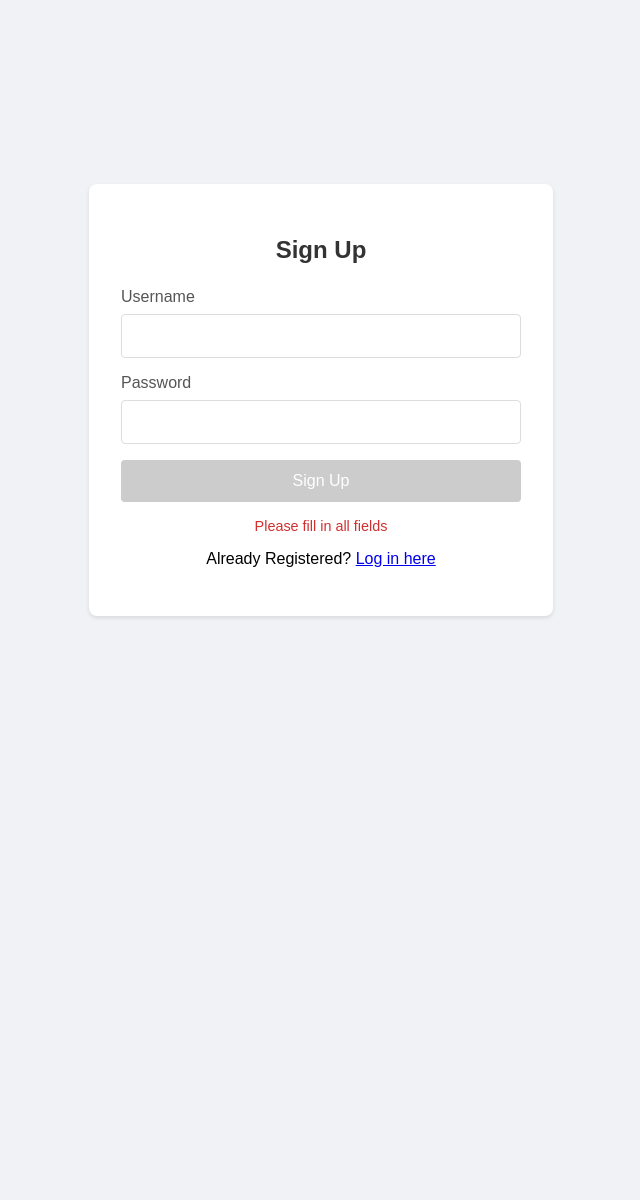
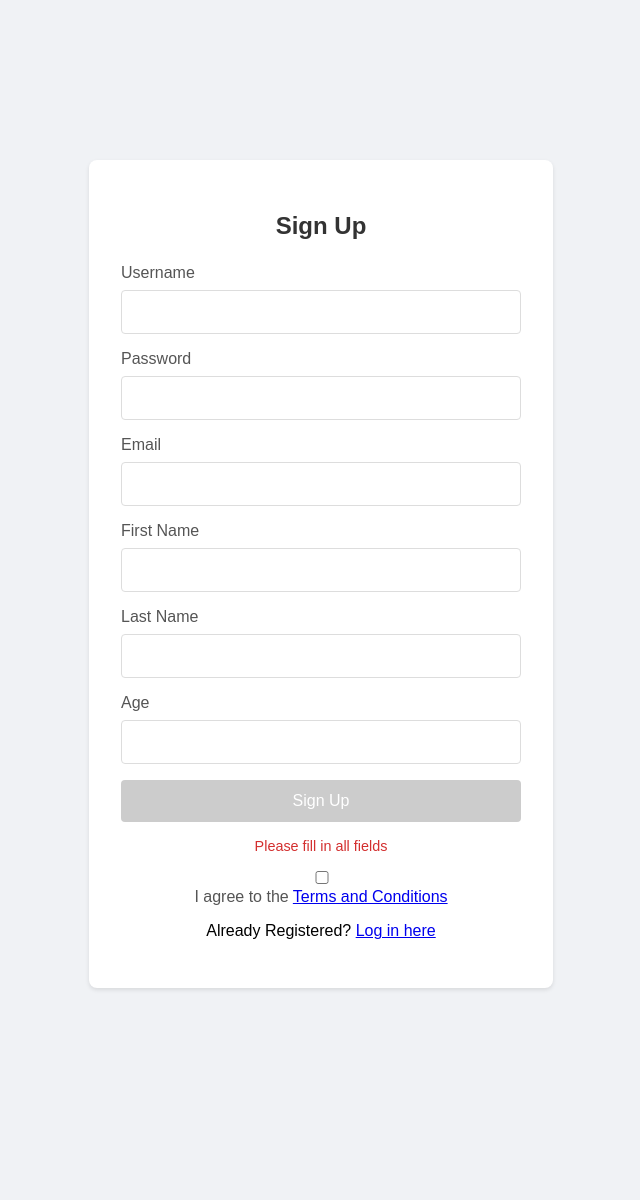
Before and after one commit to CTL342/microsoft-sql-database, a Flask app: page /signup.html in a window 1280 px wide. Shown: the whole page, without its empty margins (319-959 px from the left). Before the commit the page ends 618 px from the top, so only its background shows below. Run offline with Flask 3, Linux system fonts and the light colour scheme.

Commit message:
Login Feature Corrected
Fixed sign up error where database kept stating that the email column did not exist. As a result, a modification was made to the app.py to dynamically resolve the issue. If not stated previously, additional information is asked and collected from the user such as email, name, age, etc. Terms and conditions was also added as a temporary placeholder.

```diff
--- a/app.py
+++ b/app.py
@@ -1,13 +1,35 @@
 from flask import Flask, request, jsonify, render_template, send_from_directory
 from flask_cors import CORS
 import sqlite3
+import os
 
 app = Flask(__name__)
 CORS(app)
 
-con = sqlite3.connect("SSD.db", check_same_thread=False)
-cur = con.cursor()
-cur.execute("CREATE TABLE IF NOT EXISTS users(username TEXT PRIMARY KEY, password TEXT)")
+def get_db_connection():
+    conn = sqlite3.connect("SSD.db", check_same_thread=False)
+    conn.row_factory = sqlite3.Row
+    return conn
+
+def init_user_db():
+    conn = get_db_connection()
+    cur = conn.cursor()
+    cur.execute("DROP TABLE IF EXISTS users")
+    cur.execute("""
+        CREATE TABLE users (
+            username TEXT PRIMARY KEY,
+            password TEXT,
+            email TEXT,
+            firstName TEXT,
+            lastName TEXT,
+            age INTEGER
+        )
+    """)
+    conn.commit()
+    conn.close()
+
+if not os.path.exists("SSD.db") or os.path.getsize("SSD.db") == 0:
+    init_user_db()
 
 @app.route("/api/login", methods=['POST'])
 def login():
@@ -23,9 +45,11 @@ def login():
         if not username or not password:
             return jsonify({'message': 'Missing username or password'}), 400
 
-        # Query the database for the user
+        conn = get_db_connection()
+        cur = conn.cursor()
         cur.execute("SELECT password FROM users WHERE username = ?", (username,))
         stored_password = cur.fetchone()
+        conn.close()
 
         if stored_password and stored_password[0] == password:
             return jsonify({
@@ -40,6 +64,7 @@ def login():
 
 @app.route("/api/signup", methods=['POST'])
 def signup():
+    conn = get_db_connection()
     try:
         print('Received signup request:', request.get_json())
         data = request.get_json()
@@ -48,25 +73,35 @@ def signup():
             return jsonify({'message': 'Invalid request data'}), 400
         username = data.get('username')
         password = data.get('password')
+        email = data.get('email')
+        firstName = data.get('firstName')
+        lastName = data.get('lastName')
+        age = data.get('age')
 
-        if not username or not password:
-            return jsonify({'message': 'Missing username or password'}), 400
+        # Validate all required fields
+        if not all([username, password, email, firstName, lastName, age]):
+            return jsonify({'message': 'Missing required fields'}), 400
 
-        # Check if username already exists
+        cur = conn.cursor()
         cur.execute("SELECT username FROM users WHERE username = ?", (username,))
         if cur.fetchone():
             return jsonify({'message': 'Username already exists'}), 400
 
-        # Insert new user into database
-        cur.execute("INSERT INTO users (username, password) VALUES (?, ?)", (username, password))
-        con.commit()
+        # Insert with all fields
+        cur.execute("""
+            INSERT INTO users (username, password, email, firstName, lastName, age)
+            VALUES (?, ?, ?, ?, ?, ?)
+        """, (username, password, email, firstName, lastName, int(age)))
+        conn.commit()
         return jsonify({'message': 'Signup successful!'}), 201
     except sqlite3.IntegrityError:
         return jsonify({'message': 'Username already exists'}), 400
     except Exception as e:
         print('Error in signup route:', str(e))
-        con.rollback()
+        conn.rollback()
         return jsonify({'message': 'Server error'}), 500
+    finally:
+        conn.close()
 
 @app.route('/')
 def serve_index():
@@ -75,6 +110,10 @@ def serve_index():
 @app.route('/signup.html')
 def serve_signup():
     return render_template('signup.html')
+
+@app.route('/terms.html')
+def serve_terms():
+    return render_template('terms.html')
 
 @app.route('/dashboard.html')
 def serve_dashboard():
--- a/static/signup.js
+++ b/static/signup.js
@@ -2,14 +2,23 @@ document.addEventListener('DOMContentLoaded', () => {
     const signupForm = document.getElementById('signup-form');
     const usernameInput = document.getElementById('new-username');
     const passwordInput = document.getElementById('new-password');
+    const emailInput = document.getElementById('new-email');
+    const firstNameInput = document.getElementById('new-first-name');
+    const lastNameInput = document.getElementById('new-last-name');
+    const ageInput = document.getElementById('new-age');
+    const termsCheckbox = document.getElementById('terms-checkbox');
     const signupBtn = document.getElementById('signup-btn');
     const signupError = document.getElementById('signup-error');
 
     function validateInputs() {
         const username = usernameInput.value.trim();
         const password = passwordInput.value.trim();
+        const email = emailInput.value.trim();
+        const firstName = firstNameInput.value.trim();
+        const lastName = lastNameInput.value.trim();
+        const age = parseInt(ageInput.value.trim(), 10) || 0;
 
-        if (!username || !password) {
+        if (!username || !password || !email || !firstName || !lastName || !ageInput.value) {
             signupError.textContent = 'Please fill in all fields';
             signupBtn.disabled = true;
             return false;
@@ -24,14 +33,29 @@ document.addEventListener('DOMContentLoaded', () => {
             signupBtn.disabled = true;
             return false;
         }
+        if (!/^[a-zA-Z0-9.!#$%&'*+/=?^_`{|}~-]+@[a-zA-Z0-9](?:[a-zA-Z0-9-]{0,61}[a-zA-Z0-9])?(?:\.[a-zA-Z0-9](?:[a-zA-Z0-9-]{0,61}[a-zA-Z0-9])?)*$/.test(email)) {
+            signupError.textContent = 'Please enter a valid email address';
+            signupBtn.disabled = true;
+            return false;
+        }
+        if (age < 18) {
+            signupError.textContent = 'You must be an adult to register';
+            signupBtn.disabled = true;
+            return false;
+        }
+        if (!termsCheckbox.checked) {
+            signupError.textContent = 'You must agree to the Terms and Conditions';
+            signupBtn.disabled = true;
+            return false;
+        }
 
         signupError.textContent = '';
         signupBtn.disabled = false;
         return true;
     }
 
-    async function signUpUser(username, password) {
-        console.log('Sending sign up request with:', { username, password });
+    async function signUpUser(username, password, email, firstName, lastName, age) {
+        console.log('Sending sign up request with:', { username, password, email, firstName, lastName, age });
 
         if (!validateInputs()) {
             return;
@@ -44,7 +68,7 @@ document.addEventListener('DOMContentLoaded', () => {
             const response = await fetch('/api/signup', {
                 method: 'POST',
                 headers: { 'Content-Type': 'application/json' },
-                body: JSON.stringify({ username, password }),
+                body: JSON.stringify({ username, password, email, firstName, lastName, age: age.toString() }),
             });
 
             const data = await response.json();
@@ -69,11 +93,19 @@ document.addEventListener('DOMContentLoaded', () => {
 
     signupForm.addEventListener('submit', async (event) => {
         event.preventDefault();
-        await signUpUser(usernameInput.value.trim(), passwordInput.value.trim());
+        await signUpUser(
+            usernameInput.value.trim(),
+            passwordInput.value.trim(),
+            emailInput.value.trim(),
+            firstNameInput.value.trim(),
+            lastNameInput.value.trim(),
+            parseInt(ageInput.value.trim(), 10) || 0
+        );
     });
 
-    usernameInput.addEventListener('input', validateInputs);
-    passwordInput.addEventListener('input', validateInputs);
+    [usernameInput, passwordInput, emailInput, firstNameInput, lastNameInput, ageInput, termsCheckbox].forEach(element => {
+        element.addEventListener('input', validateInputs);
+    });
 
     validateInputs();
 });
--- a/static/style.css
+++ b/static/style.css
@@ -4,12 +4,20 @@ body {
     background-color: #f0f2f5;
     display: flex;
     justify-content: center;
-    align-items: center;
+    align-items: flex-start;
+}
+
+body.login-page {
     height: 100vh;
+}
+
+body.signup-page {
+    height: 150vh;
 }
 
 .login-container {
     background-color: #fff;
+    margin-top: 20vh;
     padding: 2rem;
     border-radius: 8px;
     box-shadow: 0 2px 4px rgba(0, 0, 0, 0.1);
--- a/templates/index.html
+++ b/templates/index.html
@@ -6,7 +6,7 @@
     <title>Simple SQL Database</title>
     <link rel="stylesheet" href="../static/style.css">
 </head>
-<body>
+<body class="login-page">
     <div class="login-container">
         <h2>SQL Database Login</h2>
         <form id="login-form">
--- a/templates/signup.html
+++ b/templates/signup.html
@@ -6,7 +6,7 @@
     <title>Sign Up</title>
     <link rel="stylesheet" href="/static/style.css">
 </head>
-<body>
+<body class="signup-page">
     <div class="login-container">
         <h2>Sign Up</h2>
         <form id="signup-form">
@@ -18,9 +18,29 @@
                 <label for="new-password">Password</label>
                 <input type="password" id="new-password" name="new-password" required>
             </div>
+            <div class="input-group">
+                <label for="new-email">Email</label>
+                <input type="email" id="new-email" name="new-email" required>
+            </div>
+            <div class="input-group">
+                <label for="new-first-name">First Name</label>
+                <input type="text" id="new-first-name" name="new-first-name" required>
+            </div>
+            <div class="input-group">
+                <label for="new-last-name">Last Name</label>
+                <input type="text" id="new-last-name" name="new-last-name" required>
+            </div>
+            <div class="input-group">
+                <label for="new-age">Age</label>
+                <input type="number" id="new-age" name="new-age" required min="1" max="120">
+            </div>
             <button type="submit" id="signup-btn">Sign Up</button>
         </form>
         <p id="signup-error" class="error-message"></p>
+        <div class="terms-container">
+            <input type="checkbox" id="terms-checkbox" name="terms" required>
+            <label for="terms-checkbox">I agree to the <a href="/terms.html">Terms and Conditions</a></label>
+        </div>
         <p>Already Registered? <a href="/">Log in here</a></p>
     </div>
     <script src="/static/signup.js"></script>
```
Also changed, not shown: static/script.js (+3 -13 lines), templates/terms.html (added, +17 -0 lines), SSD.db.
